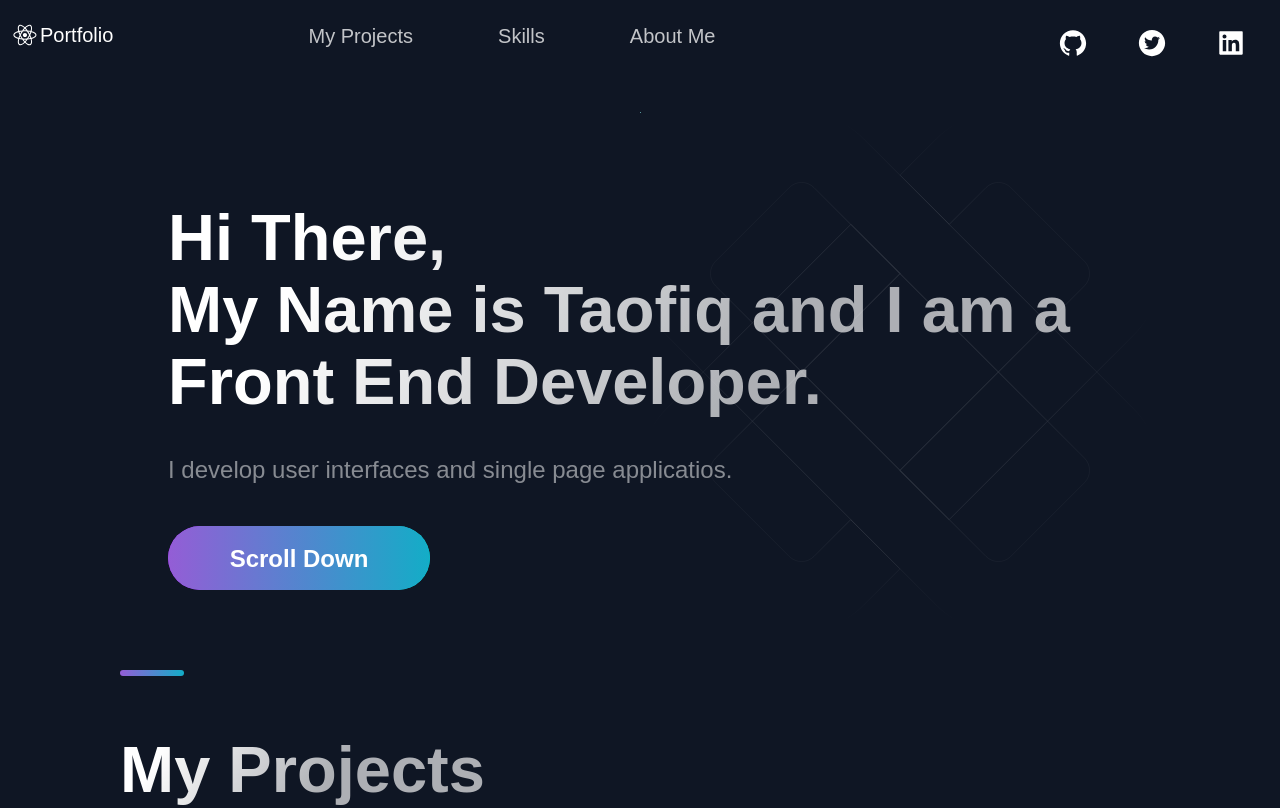
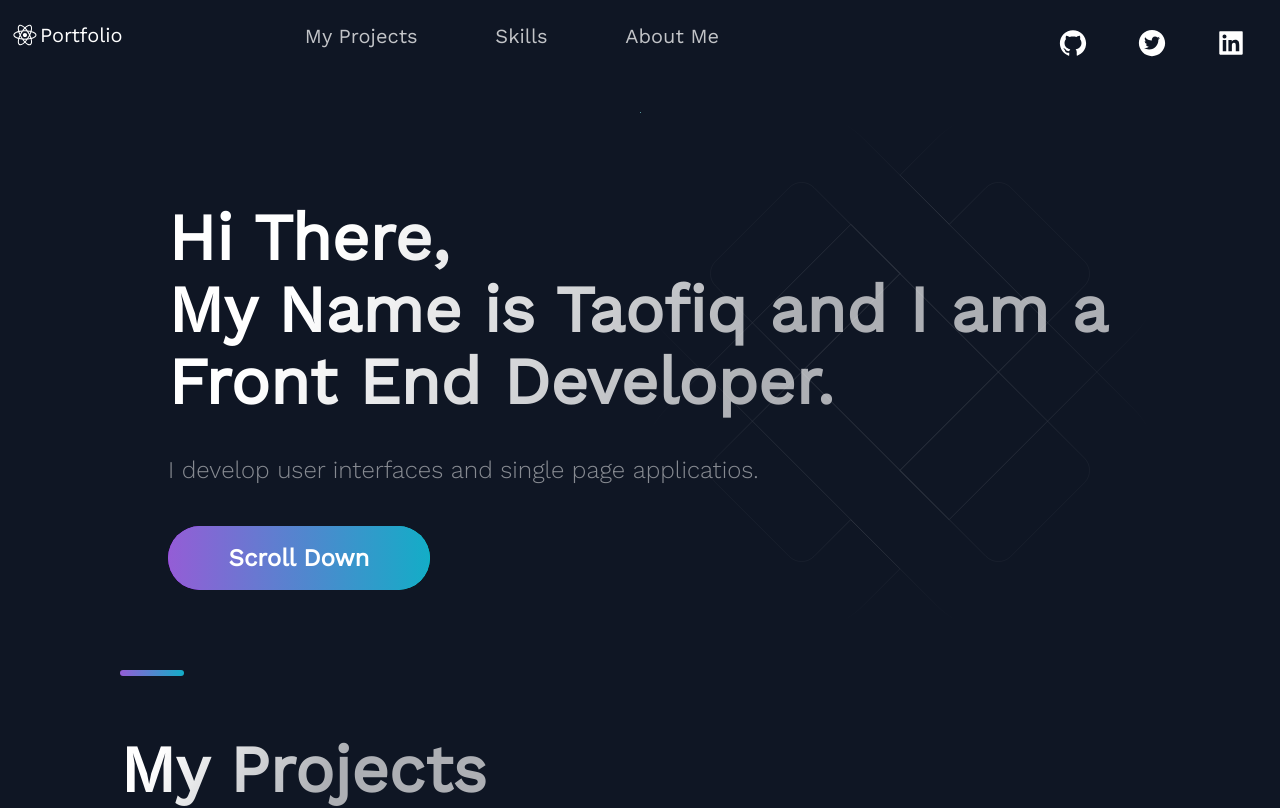
Before and after one commit to Taofiqq/react-nextjs-portfolio, a Next.js app: page / in a window 1280 px wide. Shown: the top 808 px of the page. Built offline with nearby package versions, Linux system fonts and the light colour scheme.

Commit message:
added new fonts

```diff
--- a/src/components/Header/HeaderStyles.js
+++ b/src/components/Header/HeaderStyles.js
@@ -37,6 +37,7 @@ export const Div2 = styled.div`
   grid-area: 1 / 2 / 2 / 4;
   display: flex;
   justify-content: space-around;
+  font-family:"Work Sans", sans-serif;
   @media ${(props) => props.theme.breakpoints.sm} {
     grid-area: 2 / 2 / 3 / 5;
   }
--- a/src/pages/_document.js
+++ b/src/pages/_document.js
@@ -31,7 +31,7 @@ export default class MyDocument extends Document {
     return (
       <Html lang='en-GB'>
         <Head>
-          <link href="https://fonts.googleapis.com/css2?family=Space+Grotesk:wght@300;400;500;600;700&display=swap" rel="stylesheet"/>
+          <link href="https://fonts.googleapis.com/css2?family=Work+Sans:ital,wght@0,100;0,200;0,300;0,400;1,100&display=swap" rel="stylesheet"/>
         </Head>
         <body>
           <Main />
--- a/src/themes/default.js
+++ b/src/themes/default.js
@@ -1,8 +1,8 @@
 export default {
   // Temp fonts
   fonts: {
-    title: "Montserrat, sans-serif",
-    main: "Work-Sans, sans-serif"
+    title: "Work Sans, sans-serif",
+    main: "Work Sans, sans-serif"
   },
   // Colors for layout
   colors: {
```
